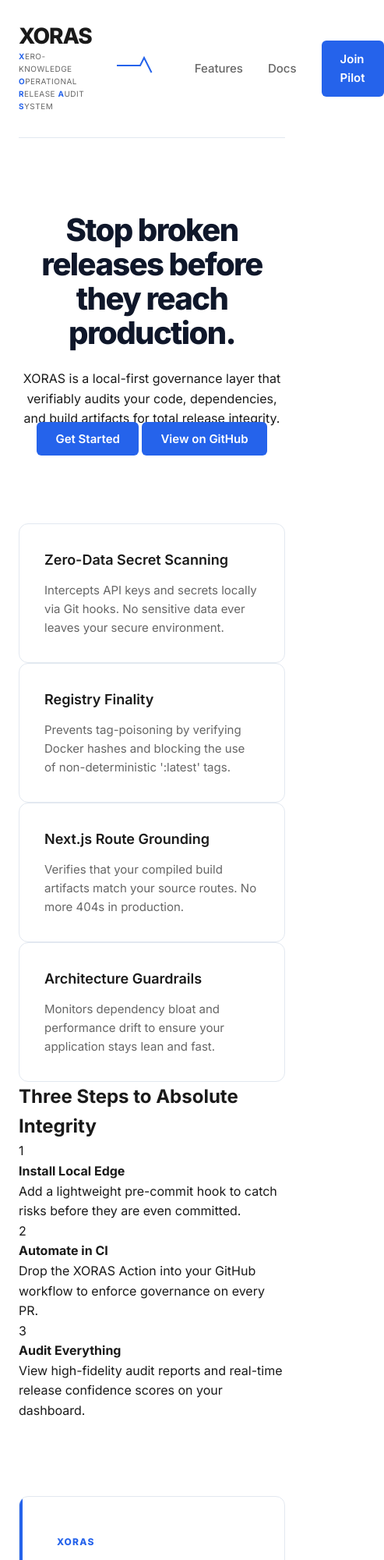
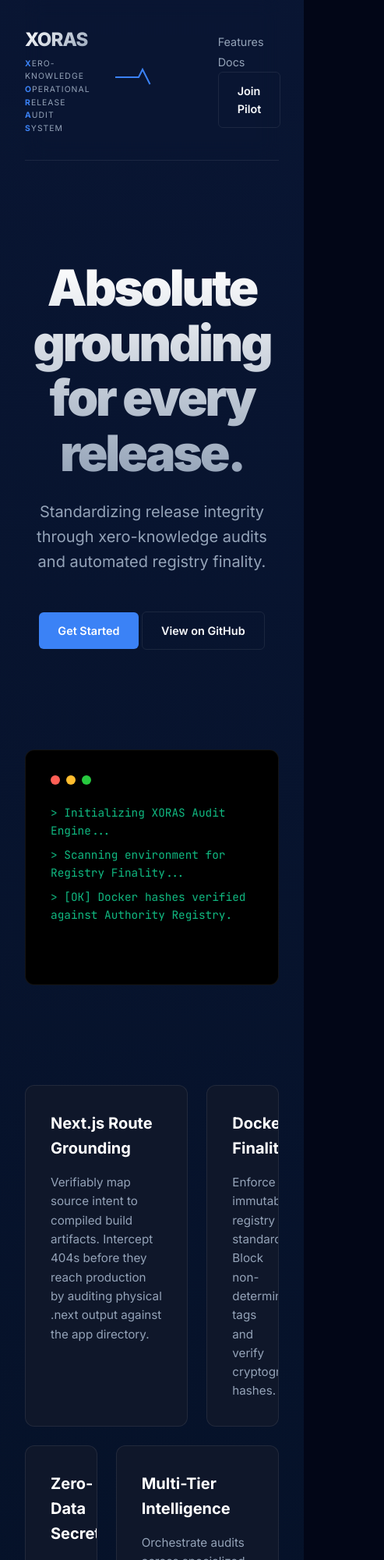
Before and after one commit to aoxendine3/xoras, a website: page docs/index.html in a window 390 px wide. Shown: the top 2000 px of the page at 78% size, 493 px wide, since content can reach past the window. Drawn offline with Linux system fonts and the light colour scheme.

Commit message:
feat: high-fidelity enterprise portal v3.0.0 - Bento Grid and Live Terminal

```diff
--- a/docs/index.html
+++ b/docs/index.html
@@ -3,11 +3,11 @@
 <head>
     <meta charset="UTF-8">
     <meta name="viewport" content="width=device-width, initial-scale=1.0">
-    <title>XORAS | Release Governance Infrastructure</title>
+    <title>XORAS | Enterprise Release Governance</title>
     <link rel="stylesheet" href="style.css">
     <link rel="preconnect" href="https://fonts.googleapis.com">
     <link rel="preconnect" href="https://fonts.gstatic.com" crossorigin>
-    <link href="https://fonts.googleapis.com/css2?family=Inter:wght@300;400;500;600;700;800&family=JetBrains+Mono:wght@400;700&display=swap" rel="stylesheet">
+    <link href="https://fonts.googleapis.com/css2?family=Inter:wght@400;600;700;800;900&family=JetBrains+Mono:wght@400;700&display=swap" rel="stylesheet">
 </head>
 <body>
     <div class="container">
@@ -18,7 +18,7 @@
             </div>
             <div class="integrity-pulse">
                 <svg width="100" height="30" viewBox="0 0 100 30">
-                    <path class="pulse-path" d="M0,15 L30,15 L35,5 L45,25 L50,15 L100,15" fill="none" stroke="#2563eb" stroke-width="2" />
+                    <path class="pulse-path" d="M0,15 L30,15 L35,5 L45,25 L50,15 L100,15" fill="none" stroke-width="2" />
                 </svg>
             </div>
             <nav>
@@ -30,50 +30,62 @@
 
         <main>
             <section class="hero">
-                <h1>Stop broken releases before they reach production.</h1>
-                <p>XORAS is a local-first governance layer that verifiably audits your code, dependencies, and build artifacts for total release integrity.</p>
+                <h1>Absolute grounding for every release.</h1>
+                <p>Standardizing release integrity through xero-knowledge audits and automated registry finality.</p>
                 <div class="hero-btns">
                     <a href="#contact" class="cta-button">Get Started</a>
                     <a href="https://github.com/aoxendine3/xoras" class="cta-button secondary">View on GitHub</a>
                 </div>
             </section>
 
-            <section id="features" class="features">
-                <div class="feature-card">
-                    <h3>Zero-Data Secret Scanning</h3>
-                    <p>Intercepts API keys and secrets locally via Git hooks. No sensitive data ever leaves your secure environment.</p>
+            <section class="terminal-section">
+                <div class="terminal-header">
+                    <div class="dot red"></div>
+                    <div class="dot yellow"></div>
+                    <div class="dot green"></div>
                 </div>
-                <div class="feature-card">
-                    <h3>Registry Finality</h3>
-                    <p>Prevents tag-poisoning by verifying Docker hashes and blocking the use of non-deterministic ':latest' tags.</p>
-                </div>
-                <div class="feature-card">
-                    <h3>Next.js Route Grounding</h3>
-                    <p>Verifies that your compiled build artifacts match your source routes. No more 404s in production.</p>
-                </div>
-                <div class="feature-card">
-                    <h3>Architecture Guardrails</h3>
-                    <p>Monitors dependency bloat and performance drift to ensure your application stays lean and fast.</p>
+                <div class="terminal-body" id="terminal-output">
+                    // Initializing XORAS Audit Engine...<br>
+                    // Checking Registry Integrity...<br>
+                    // Verification SUCCESS.
                 </div>
             </section>
 
-            <section class="how-it-works">
-                <h2>Three Steps to Absolute Integrity</h2>
+            <section id="features" class="bento-grid">
+                <div class="bento-card wide">
+                    <h3>Next.js Route Grounding</h3>
+                    <p>Verifiably map source intent to compiled build artifacts. Intercept 404s before they reach production by auditing physical .next output against the app directory.</p>
+                </div>
+                <div class="bento-card">
+                    <h3>Docker Finality</h3>
+                    <p>Enforce immutable registry standards. Block non-deterministic tags and verify cryptographic hashes.</p>
+                </div>
+                <div class="bento-card">
+                    <h3>Zero-Data Secrets</h3>
+                    <p>Local-first scanning via Git hooks. Prevent key leaks before the first commit is ever made.</p>
+                </div>
+                <div class="bento-card wide">
+                    <h3>Multi-Tier Intelligence</h3>
+                    <p>Orchestrate audits across specialized model tiers. From lightweight local syntax checks to deep strategic reasoning powered by the DeepSeek-Coder engine.</p>
+                </div>
+            </section>
+
+            <section class="steps-section">
                 <div class="steps-grid">
-                    <div class="step">
+                    <div class="step-card">
                         <div class="step-num">1</div>
-                        <h4>Install Local Edge</h4>
-                        <p>Add a lightweight pre-commit hook to catch risks before they are even committed.</p>
+                        <h4>Install</h4>
+                        <p>Deploy the local edge auditor via npx.</p>
                     </div>
-                    <div class="step">
+                    <div class="step-card">
                         <div class="step-num">2</div>
-                        <h4>Automate in CI</h4>
-                        <p>Drop the XORAS Action into your GitHub workflow to enforce governance on every PR.</p>
+                        <h4>Enforce</h4>
+                        <p>Drop the XORAS action into your CI pipeline.</p>
                     </div>
-                    <div class="step">
+                    <div class="step-card">
                         <div class="step-num">3</div>
-                        <h4>Audit Everything</h4>
-                        <p>View high-fidelity audit reports and real-time release confidence scores on your dashboard.</p>
+                        <h4>Verify</h4>
+                        <p>Audit every release candidate in real-time.</p>
                     </div>
                 </div>
             </section>
@@ -83,7 +95,7 @@
             <div class="form-card">
                 <div class="card-brand">XORAS</div>
                 <h2>Join the Audit Pilot</h2>
-                <p>Onboarding engineering teams for the Q2 Release Integrity program.</p>
+                <p>Standardizing the future of release governance.</p>
                 <form id="pilot-form">
                     <div class="form-group">
                         <label>Intelligence Tier</label>
@@ -103,7 +115,7 @@
         </section>
 
         <footer>
-            <p>&copy; 2026 XORAS. Standardizing Release Finality.</p>
+            <p>&copy; 2026 XORAS. All Rights Reserved.</p>
         </footer>
     </div>
     <script src="script.js"></script>
--- a/docs/script.js
+++ b/docs/script.js
@@ -1,37 +1,69 @@
 document.addEventListener('DOMContentLoaded', () => {
+    // 1. Terminal Simulation Logic
+    const terminal = document.getElementById('terminal-output');
+    const lines = [
+        "> Initializing XORAS Audit Engine...",
+        "> Scanning environment for Registry Finality...",
+        "> [OK] Docker hashes verified against Authority Registry.",
+        "> Intercepting local artifacts for Route Grounding...",
+        "> [OK] 14/14 Next.js routes verified in build artifacts.",
+        "> Auditing Tier 2 Reasoning (DeepSeek-Coder-V2)...",
+        "> [OK] Zero architectural regressions detected.",
+        "> [SUCCESS] RELEASE CANDIDATE VERIFIED."
+    ];
+
+    let lineIndex = 0;
+    function typeLine() {
+        if (lineIndex < lines.length) {
+            const line = document.createElement('div');
+            line.style.marginBottom = '0.5rem';
+            terminal.appendChild(line);
+
+            let charIndex = 0;
+            const text = lines[lineIndex];
+
+            const interval = setInterval(() => {
+                line.textContent += text[charIndex];
+                charIndex++;
+                if (charIndex === text.length) {
+                    clearInterval(interval);
+                    lineIndex++;
+                    setTimeout(typeLine, 600);
+                }
+            }, 20);
+        }
+    }
+
+    // Start terminal after a short delay
+    setTimeout(() => {
+        terminal.innerHTML = '';
+        typeLine();
+    }, 1000);
+
+    // 2. Form Submission Logic
     const form = document.getElementById('pilot-form');
-
     if (form) {
         form.addEventListener('submit', async (e) => {
             e.preventDefault();
-
-            const email = document.getElementById('user-email').value;
             const tier = document.getElementById('intelligence-tier').value;
             const submitBtn = form.querySelector('.submit-btn');
 
-            // Set Loading State
-            submitBtn.textContent = 'Processing...';
+            submitBtn.textContent = 'Authenticating...';
             submitBtn.disabled = true;
 
-            // Simulate Lead Processing
             setTimeout(() => {
-                // Secure logging - no email exposure in UI
-                console.log(`XORAS Pilot Access Requested for Tier: ${tier}`);
-
-                // Show Success State (No Email Displayed)
                 form.innerHTML = `
                     <div class="success-message" style="text-align: center; padding: 2rem;">
-                        <div class="card-brand">XORAS</div>
-                        <h3 style="margin-bottom: 1rem;">Application Received</h3>
-                        <p style="color: #666; margin-bottom: 2rem;">Thank you for your interest in the <strong>${tier}</strong> Intelligence Tier. Our team will review your application and reach out to the provided work email within 24 hours.</p>
-                        <a href="https://github.com/aoxendine3/xoras" class="cta-button" style="display: inline-block;">Return to Main</a>
+                        <h3 style="color: #fff; margin-bottom: 1rem;">Application Received</h3>
+                        <p style="color: #94a3b8; margin-bottom: 2rem;">Thank you for your interest in the ${tier} program. Our engineering team will review your application shortly.</p>
+                        <a href="#" onclick="window.location.reload()" class="cta-button">Back to Portal</a>
                     </div>
                 `;
-            }, 1000);
+            }, 1200);
         });
     }
 
-    // Smooth Scrolling for Nav Links
+    // 3. Smooth Scrolling
     document.querySelectorAll('nav a[href^="#"]').forEach(anchor => {
         anchor.addEventListener('click', function (e) {
             e.preventDefault();
--- a/docs/style.css
+++ b/docs/style.css
@@ -1,14 +1,15 @@
 :root {
-    --bg: #ffffff;
-    --text: #1a1a1a;
-    --text-muted: #666666;
-    --primary: #2563eb;
-    --primary-hover: #1d4ed8;
-    --accent: #f8fafc;
-    --border: #e2e8f0;
-    --card-bg: #ffffff;
-    --font-main: 'Inter', system-ui, -apple-system, sans-serif;
-    --font-mono: 'JetBrains Mono', monospace;
+    --bg: #020617;
+    --surface: #0f172a;
+    --primary: #3b82f6;
+    --accent: #06b6d4;
+    --success: #10b981;
+    --warn: #f59e0b;
+    --error: #ef4444;
+    --text: #f8fafc;
+    --text-muted: #94a3b8;
+    --border: rgba(255, 255, 255, 0.08);
+    --glass: rgba(15, 23, 42, 0.6);
 }
 
 * {
@@ -20,24 +21,31 @@
 body {
     background-color: var(--bg);
     color: var(--text);
-    font-family: var(--font-main);
+    font-family: 'Inter', -apple-system, BlinkMacSystemFont, sans-serif;
     line-height: 1.6;
-    -webkit-font-smoothing: antialiased;
+    overflow-x: hidden;
+    background-image:
+        radial-gradient(circle at 50% -20%, rgba(59, 130, 246, 0.15), transparent),
+        radial-gradient(circle at 0% 100%, rgba(6, 182, 212, 0.05), transparent);
+    min-height: 100vh;
 }
 
 .container {
-    max-width: 1100px;
+    max-width: 1200px;
     margin: 0 auto;
-    padding: 0 1.5rem;
+    padding: 0 2rem;
 }
 
-/* Header */
 header {
     display: flex;
     justify-content: space-between;
     align-items: center;
     padding: 2rem 0;
     border-bottom: 1px solid var(--border);
+    backdrop-filter: blur(12px);
+    position: sticky;
+    top: 0;
+    z-index: 100;
 }
 
 .logo-group {
@@ -47,18 +55,19 @@
 
 .logo {
     font-weight: 800;
-    font-size: 1.75rem;
+    font-size: 1.5rem;
     letter-spacing: -0.04em;
-    color: var(--text);
-    line-height: 1;
+    background: linear-gradient(135deg, #fff 0%, #94a3b8 100%);
+    -webkit-background-clip: text;
+    -webkit-text-fill-color: transparent;
 }
 
 .acronym {
-    font-size: 0.625rem;
+    font-size: 0.65rem;
     color: var(--text-muted);
     text-transform: uppercase;
-    letter-spacing: 0.05em;
-    margin-top: 0.25rem;
+    letter-spacing: 0.1em;
+    margin-top: 0.2rem;
 }
 
 .acronym strong {
@@ -74,6 +83,7 @@
     stroke-dasharray: 100;
     stroke-dashoffset: 100;
     animation: pulse 4s linear infinite;
+    stroke: var(--primary);
 }
 
 @keyframes pulse {
@@ -85,50 +95,17 @@
     100% { stroke-dashoffset: -100; opacity: 0; }
 }
 
-nav {
-    display: flex;
-    gap: 2rem;
-    align-items: center;
-}
-
 nav a {
     text-decoration: none;
     color: var(--text-muted);
+    font-size: 0.9rem;
     font-weight: 500;
-    font-size: 0.9375rem;
-    transition: color 0.2s;
+    margin-left: 2rem;
+    transition: color 0.3s ease;
 }
 
 nav a:hover {
     color: var(--text);
-}
-
-/* Hero */
-.hero {
-    padding: 6rem 0;
-    text-align: center;
-}
-
-.hero h1 {
-    font-size: 3.5rem;
-    font-weight: 800;
-    letter-spacing: -0.04em;
-    line-height: 1.1;
-    margin-bottom: 1.5rem;
-    color: #0f172a;
-}
-
-.hero .subtitle {
-    font-size: 1.25rem;
-    color: var(--text-muted);
-    max-width: 700px;
-    margin: 0 auto 2.5rem auto;
-}
-
-.hero-actions {
-    display: flex;
-    gap: 1rem;
-    justify-content: center;
 }
 
 .cta-button {
@@ -136,151 +113,166 @@
     color: white;
     padding: 0.75rem 1.5rem;
     border-radius: 6px;
+    font-weight: 600;
+    font-size: 0.9rem;
+    border: none;
+    cursor: pointer;
+    transition: all 0.3s ease;
     text-decoration: none;
-    font-weight: 600;
-    font-size: 0.9375rem;
-    transition: background-color 0.2s;
+    display: inline-block;
 }
 
 .cta-button:hover {
-    background-color: var(--primary-hover);
+    background-color: #2563eb;
+    transform: translateY(-2px);
+    box-shadow: 0 4px 20px rgba(37, 99, 235, 0.4);
 }
 
-.secondary-btn {
-    background-color: white;
+.cta-button.secondary {
+    background-color: transparent;
+    border: 1px solid var(--border);
     color: var(--text);
-    padding: 0.75rem 1.5rem;
-    border-radius: 6px;
-    border: 1px solid var(--border);
-    text-decoration: none;
-    font-weight: 600;
-    font-size: 0.9375rem;
-    transition: background-color 0.2s;
 }
 
-.secondary-btn:hover {
-    background-color: var(--accent);
+.cta-button.secondary:hover {
+    background-color: var(--border);
 }
 
-/* Features */
-.feature-section {
-    padding: 4rem 0;
+.hero {
+    padding: 8rem 0;
+    text-align: center;
 }
 
-.section-header {
-    text-align: center;
-    margin-bottom: 4rem;
+.hero h1 {
+    font-size: 4rem;
+    font-weight: 900;
+    line-height: 1.1;
+    margin-bottom: 1.5rem;
+    letter-spacing: -0.05em;
+    background: linear-gradient(to bottom, #fff, #94a3b8);
+    -webkit-background-clip: text;
+    -webkit-text-fill-color: transparent;
 }
 
-.section-header h2 {
-    font-size: 2rem;
-    font-weight: 700;
-    margin-bottom: 1rem;
+.hero p {
+    font-size: 1.25rem;
+    color: var(--text-muted);
+    max-width: 700px;
+    margin: 0 auto 3rem;
 }
 
-.feature-grid {
+.bento-grid {
     display: grid;
-    grid-template-columns: repeat(auto-fit, minmax(240px, 1fr));
-    gap: 2rem;
+    grid-template-columns: repeat(3, 1fr);
+    gap: 1.5rem;
+    margin-bottom: 8rem;
 }
 
-.feature-card {
-    padding: 2rem;
+.bento-card {
+    background: var(--surface);
     border: 1px solid var(--border);
     border-radius: 12px;
-    transition: transform 0.2s, border-color 0.2s;
+    padding: 2rem;
+    transition: all 0.3s ease;
+    position: relative;
+    overflow: hidden;
 }
 
-.feature-card:hover {
+.bento-card:hover {
     border-color: var(--primary);
+    transform: translateY(-4px);
+    box-shadow: 0 10px 40px rgba(0, 0, 0, 0.4);
 }
 
-.feature-card .icon {
-    font-size: 1.5rem;
+.bento-card h3 {
+    font-size: 1.25rem;
     margin-bottom: 1rem;
+    color: #fff;
 }
 
-.feature-card h3 {
-    font-size: 1.125rem;
-    font-weight: 600;
-    margin-bottom: 0.75rem;
-}
-
-.feature-card p {
-    color: var(--text-muted);
-    font-size: 0.9375rem;
-}
-
-/* Details */
-.details-section {
-    padding: 4rem 0;
-    background-color: var(--accent);
-    margin: 0 -1.5rem;
-    padding: 6rem 3rem;
-}
-
-.detail-grid {
-    display: grid;
-    grid-template-columns: 1fr 1fr;
-    gap: 4rem;
-    max-width: 1100px;
-    margin: 0 auto;
-}
-
-.detail-item h4 {
-    font-size: 1.25rem;
-    font-weight: 700;
-    margin-bottom: 1rem;
-}
-
-.detail-item p {
+.bento-card p {
+    font-size: 0.95rem;
     color: var(--text-muted);
 }
 
-/* Form */
-.form-section {
+.bento-card.wide {
+    grid-column: span 2;
+}
+
+.terminal-section {
+    background: #000;
+    border: 1px solid var(--border);
+    border-radius: 12px;
+    margin-bottom: 8rem;
+    padding: 2rem;
+    font-family: 'JetBrains Mono', monospace;
+    position: relative;
+}
+
+.terminal-header {
+    display: flex;
+    gap: 0.5rem;
+    margin-bottom: 1.5rem;
+}
+
+.dot { width: 12px; height: 12px; border-radius: 50%; }
+.dot.red { background: #ff5f56; }
+.dot.yellow { background: #ffbd2e; }
+.dot.green { background: #27c93f; }
+
+.terminal-body {
+    color: var(--success);
+    font-size: 0.9rem;
+    min-height: 200px;
+}
+
+.steps-section {
     padding: 6rem 0;
 }
 
+.steps-grid {
+    display: grid;
+    grid-template-columns: repeat(3, 1fr);
+    gap: 3rem;
+    margin-top: 4rem;
+}
+
+.step-card {
+    text-align: center;
+}
+
+.step-num {
+    width: 40px;
+    height: 40px;
+    background: var(--primary);
+    color: white;
+    border-radius: 50%;
+    display: flex;
+    align-items: center;
+    justify-content: center;
+    font-weight: 800;
+    margin: 0 auto 1.5rem;
+}
+
+.form-section {
+    padding: 8rem 0;
+}
+
 .form-card {
-    max-width: 500px;
+    max-width: 600px;
     margin: 0 auto;
-    padding: 3rem;
+    background: var(--surface);
+    padding: 4rem;
+    border-radius: 20px;
     border: 1px solid var(--border);
-    border-radius: 12px;
-    background-color: white;
     position: relative;
-    overflow: hidden;
 }
 
 .form-card::before {
     content: '';
     position: absolute;
-    top: 0;
-    left: 0;
-    width: 4px;
-    height: 100%;
-    background-color: var(--primary);
-}
-
-.card-brand {
-    font-size: 0.75rem;
-    font-weight: 800;
-    color: var(--primary);
-    text-transform: uppercase;
-    letter-spacing: 0.1em;
-    margin-bottom: 1rem;
-}
-
-.form-card h2 {
-    text-align: center;
-    margin-bottom: 1rem;
-}
-
-.form-card p {
-    text-align: center;
-    color: var(--text-muted);
-    margin-bottom: 2rem;
+    top: 0; left: 0; width: 100%; height: 4px;
+    background: linear-gradient(90deg, var(--primary), var(--accent));
 }
 
 .form-group {
@@ -289,67 +281,27 @@
 
 .form-group label {
     display: block;
-    font-weight: 600;
-    font-size: 0.875rem;
+    font-size: 0.8rem;
+    font-weight: 700;
+    text-transform: uppercase;
+    color: var(--text-muted);
     margin-bottom: 0.5rem;
 }
 
-.form-group input, .form-group select {
+input, select {
     width: 100%;
-    padding: 0.75rem;
+    background: var(--bg);
     border: 1px solid var(--border);
+    padding: 0.75rem 1rem;
+    color: white;
     border-radius: 6px;
-    font-family: inherit;
+    font-size: 1rem;
 }
 
-.submit-btn {
-    width: 100%;
-    background-color: var(--primary);
-    color: white;
-    padding: 0.75rem;
-    border: none;
-    border-radius: 6px;
-    font-weight: 700;
-    cursor: pointer;
-    transition: background-color 0.2s;
-}
-
-.submit-btn:hover {
-    background-color: var(--primary-hover);
-}
-
-/* Footer */
 footer {
+    text-align: center;
     padding: 4rem 0;
     border-top: 1px solid var(--border);
-    text-align: center;
+    color: var(--text-muted);
+    font-size: 0.8rem;
 }
-
-.footer-content {
-    display: flex;
-    justify-content: space-between;
-    align-items: center;
-    margin-bottom: 2rem;
-}
-
-.footer-links {
-    display: flex;
-    gap: 2rem;
-}
-
-.footer-links a {
-    text-decoration: none;
-    color: var(--text-muted);
-    font-size: 0.875rem;
-}
-
-.copyright {
-    color: var(--text-muted);
-    font-size: 0.875rem;
-}
-
-@media (max-width: 768px) {
-    .hero h1 { font-size: 2.5rem; }
-    .detail-grid { grid-template-columns: 1fr; }
-    .footer-content { flex-direction: column; gap: 2rem; }
-}
```
